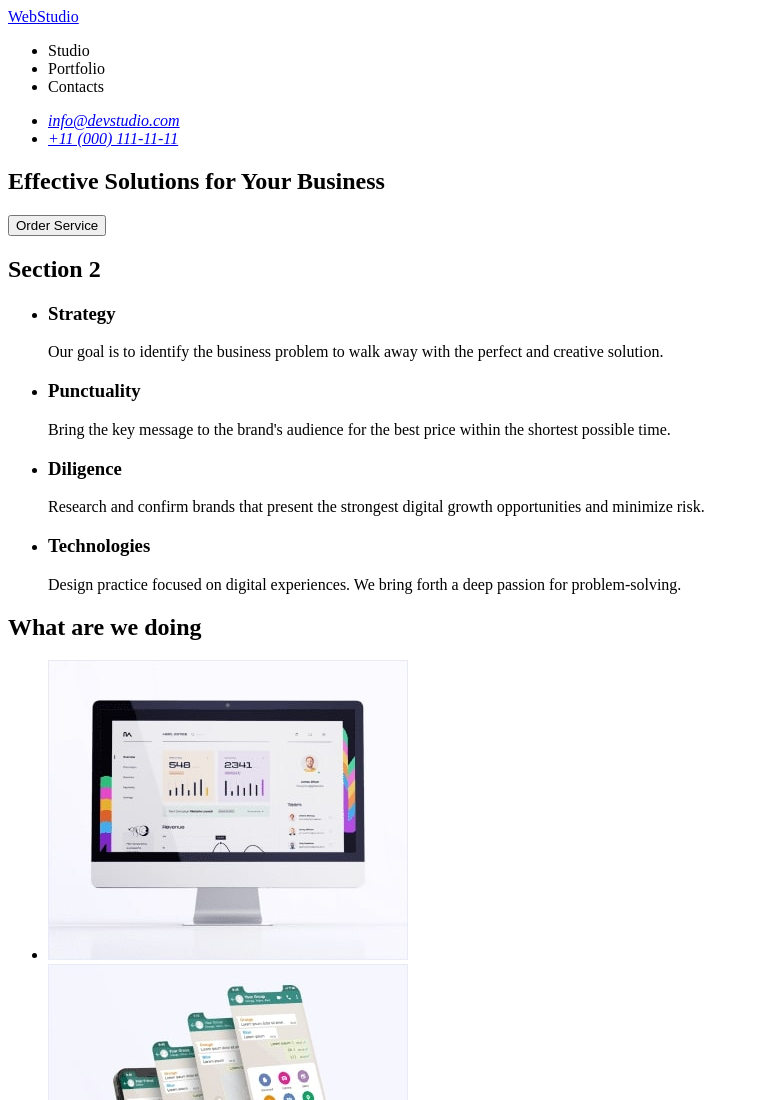
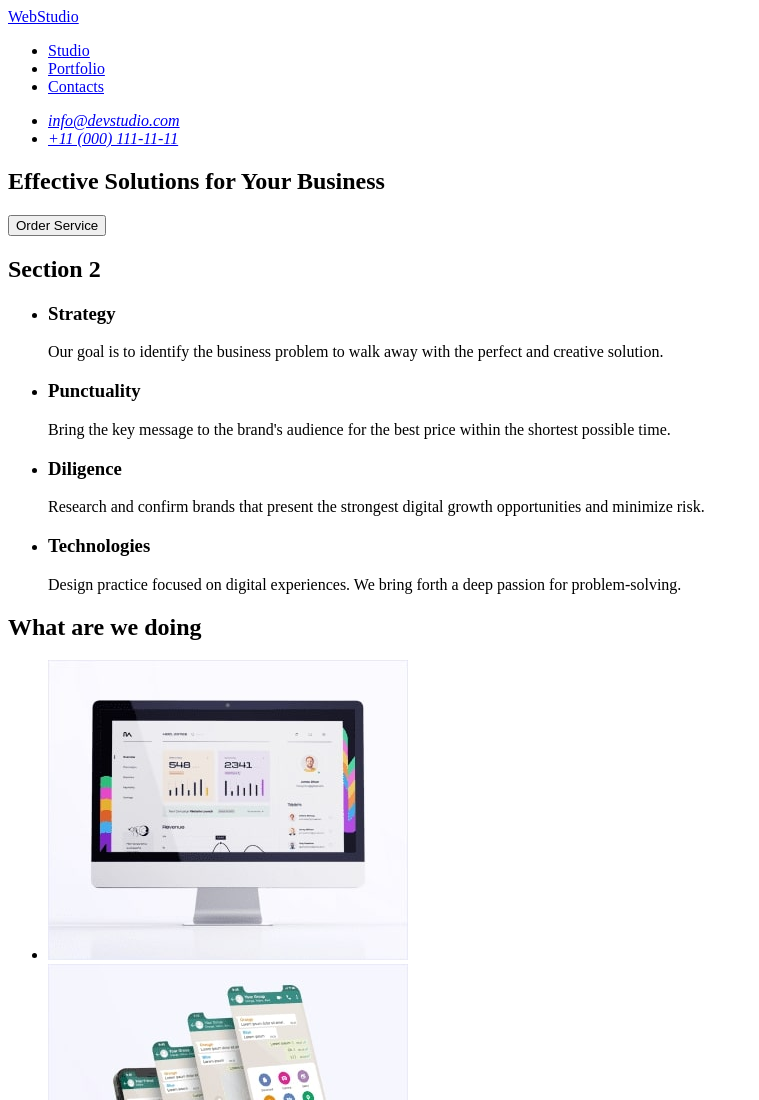
Before and after one commit to Balinskiy/goit-markup-hw-01, a plain HTML site: page index.html in a window 1280 px wide. Shown: the top 1100 px of the page, without its empty margins (0-759 px from the left). Drawn offline with Linux system fonts and the light colour scheme.

Commit message:
Update index.html

```diff
--- a/index.html
+++ b/index.html
@@ -13,9 +13,9 @@
       <nav>
         <a href="./index.html">WebStudio</a>
         <ul>
-          <li><Studio href="#">Studio</a></li>
-          <li><Portfolio href="#">Portfolio</a></li>
-          <li><Contacts href="#">Contacts</a></li>
+          <li><a href="#">Studio</a></li>
+          <li><a href="#">Portfolio</a></li>
+          <li><a href="#">Contacts</a></li>
         </ul>
       </nav>
       <address>
```
